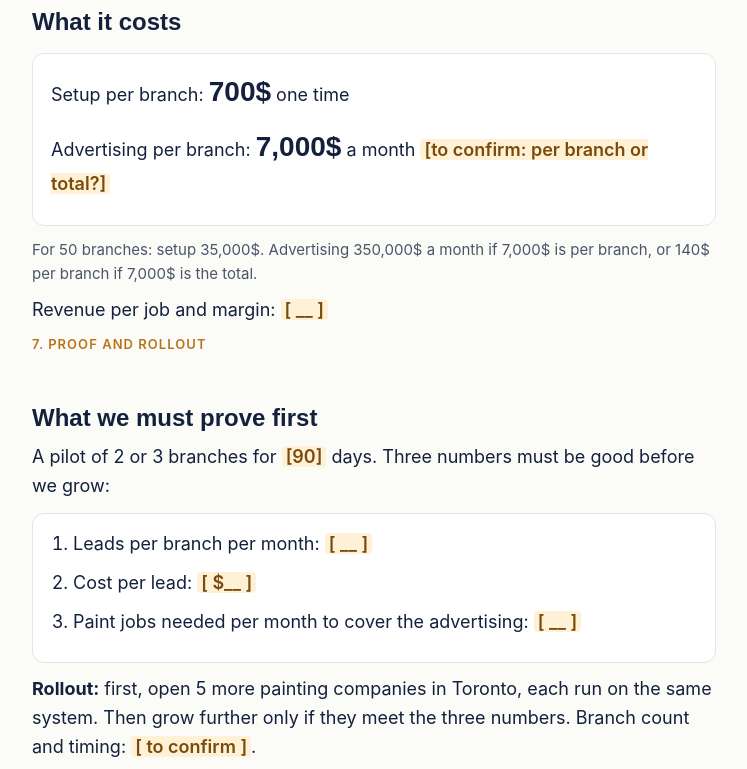
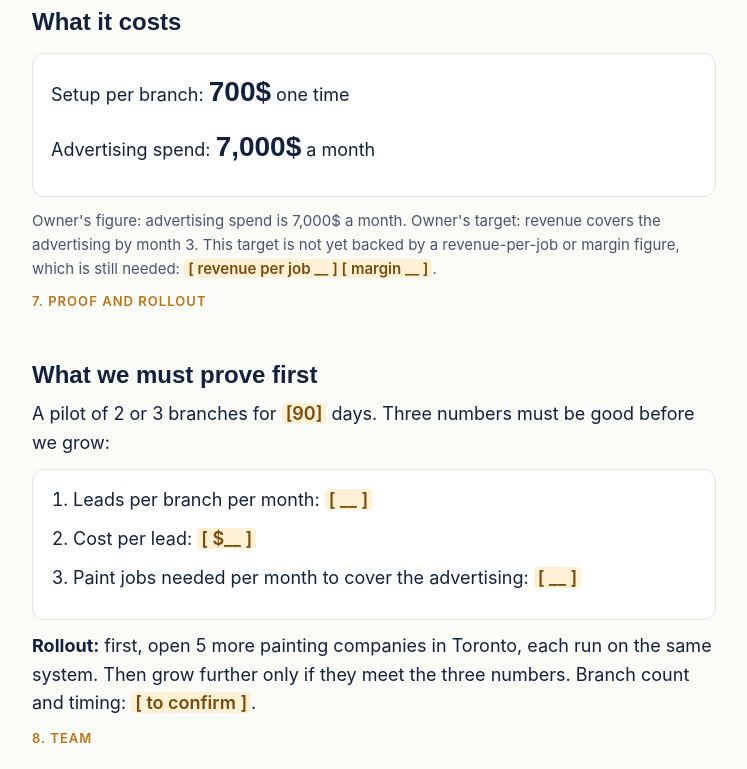
Before and after one commit to neryanoy/tp-investor-deck-2026, a plain HTML site: page business-plan.html in a window 1280 px wide. Shown: the part 2618-3387 px from the top of the page, without its empty margins (266-1013 px from the left). Drawn offline with Linux system fonts and the light colour scheme.

Commit message:
Business plan: owner's 7,000 monthly ad spend and month-3 break-even target
Co-Authored-By: Claude Haiku 5.5 <noreply@anthropic.com>

```diff
--- a/business-plan.html
+++ b/business-plan.html
@@ -94,10 +94,9 @@ ul,ol{padding-left:22px;margin:0}
 <h2>What it costs</h2>
 <div class="box">
 <p>Setup per branch: <span class="big">700$</span> one time</p>
-<p>Advertising per branch: <span class="big">7,000$</span> a month <span class="ph">[to confirm: per branch or total?]</span></p>
+<p>Advertising spend: <span class="big">7,000$</span> a month</p>
 </div>
-<p class="small">For 50 branches: setup 35,000$. Advertising 350,000$ a month if 7,000$ is per branch, or 140$ per branch if 7,000$ is the total.</p>
-<p>Revenue per job and margin: <span class="ph">[ __ ]</span></p>
+<p class="small">Owner's figure: advertising spend is 7,000$ a month. Owner's target: revenue covers the advertising by month 3. This target is not yet backed by a revenue-per-job or margin figure, which is still needed: <span class="ph">[ revenue per job __ ] [ margin __ ]</span>.</p>
 
 <p class="step">7. Proof and rollout</p>
 <h2>What we must prove first</h2>
@@ -133,7 +132,7 @@ ul,ol{padding-left:22px;margin:0}
 <p class="step">11. Open questions</p>
 <h2>Still unknown</h2>
 <ul>
-<li>Is 7,000$ per branch or total?</li>
+<li>Confirm the 7,000$ a month is the total for the whole plan (the owner's statement), not per branch.</li>
 <li>Revenue, cost and margin per job.</li>
 <li>Completed jobs and this month's ad spend (not recorded in the system).</li>
 <li>Who runs each new company.</li>
```
